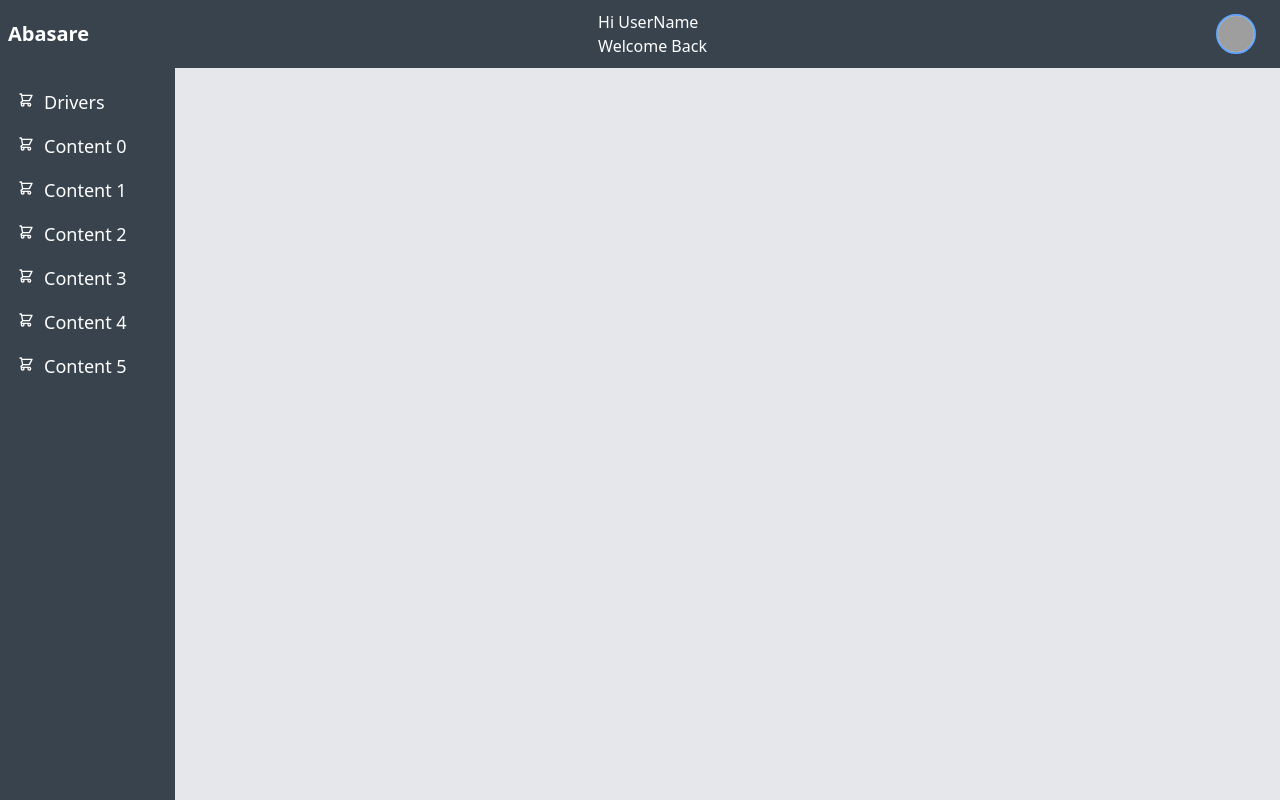
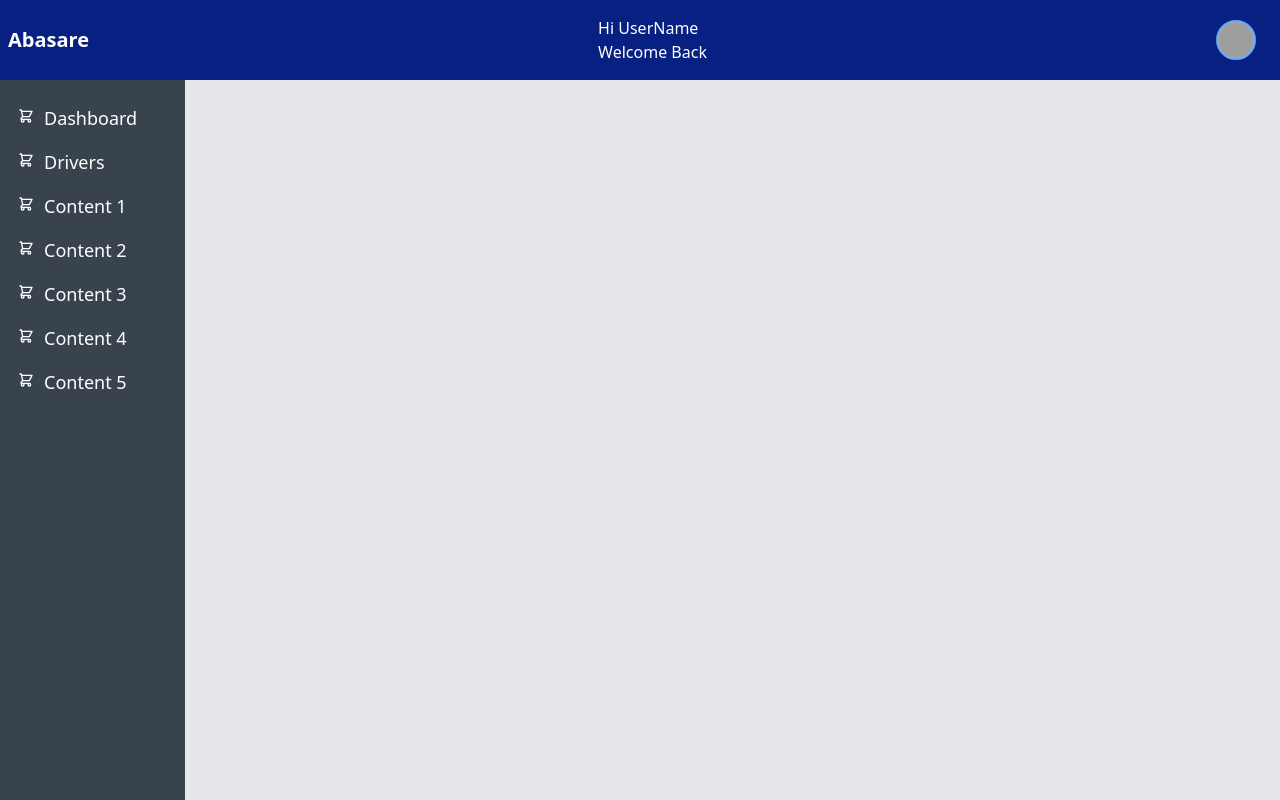
Before and after one commit to jeandamascyifuzo/abasare-fn, a React (Create React App) app: page /dashboard in a window 1280 px wide. Built offline with nearby package versions, Linux system fonts and the light colour scheme; grey boxes are pictures that could not be loaded.

Commit message:
new update

```diff
--- a/src/App.js
+++ b/src/App.js
@@ -13,7 +13,7 @@ function App() {
   // </div>
   <Router>
   <Routes>
-    {/* <Route path="/" exact element={<Home />} /> */}
+    {/* <Route path="/login" exact element={<MainRoutes />} /> */}
       <Route path="/dashboard/*" element={<DashRoute />} />
     <Route path="/*" exact element={<MainRoutes />} />
   </Routes>
--- a/src/components/DashHeader.js
+++ b/src/components/DashHeader.js
@@ -20,7 +20,7 @@ const DashHeader = () => {
 
     return (
         <>
-            <nav className="bg-[#38434e] w-screen px-4 lg:px-6 py-2.5 fixed border-b">
+            <nav className="bg-[#072081] w-screen px-4 lg:px-6 py-4 fixed border-b">
                 <div className="flex flex-wrap justify-between items-center mx-auto max-w-screen-2xl">
                     <div className='h-10 w-10 pt-2.5 text-white lg:hidden'
                         onClick={handleClick}
--- /dev/null
+++ b/src/components/Graph.js
@@ -0,0 +1,11 @@
+import React from 'react'
+
+const Graph = () => {
+  return (
+    <div className='lg:mt-32 ml-60'>
+      hello graph
+    </div>
+  )
+}
+
+export default Graph
--- a/src/components/SideBar.js
+++ b/src/components/SideBar.js
@@ -1,18 +1,18 @@
 import React from 'react';
-import { NavLink } from 'react-router-dom';
+import { Link, NavLink } from 'react-router-dom';
 import { HiOutlineShoppingCart, HiCog } from "react-icons/hi"
 
 const SideBar = ({ style }) => {
     return (
         <div
-            className={`${style} flex-col fixed mt-[2px] h-[100vh] xl:mt-16 left-0 bg-[#38434e] px-4 pt-6`}>
+            className={`${style} flex-col fixed mt-[2px] h-[100vh] xl:mt-20 left-0 bg-[#38434e] px-4 pt-6`}>
             <div className="list-none pr-8">
                 <li className="mb-4 hover:text-primary">
                     <a
-                        href="#link"
+                        href="link"
                         className="flex flex-row text-white">
                         <HiOutlineShoppingCart className="w-5 mr-2 mt-1" />
-                        <span className="text-lg ">Drivers</span>
+                        <span className="text-lg ">Dashboard</span>
                     </a>
                 </li>
                 <li className="mb-4 hover:text-primary">
@@ -20,7 +20,7 @@ const SideBar = ({ style }) => {
                         href="team"
                         className="flex flex-row text-white">
                         <HiOutlineShoppingCart className="w-5 mr-2 mt-1" />
-                        <span className="text-lg ">Content 0</span>
+                        <span className="text-lg ">Drivers</span>
                     </a>
                 </li>
                 <li className="mb-4 hover:text-primary">
--- a/src/components/Team.js
+++ b/src/components/Team.js
@@ -6,8 +6,6 @@ const team = () => {
   return (
     <>
       <div className='flex'>
-
-
         <div className=" lg:mt-32 ml-60 w-full h-min  lg:w-7/12 bg-white rounded-md p-4 m-2">
           <div className="w-full">
             <div className="card-header flex items-center justify-between">
--- a/src/routes/DashRoute.js
+++ b/src/routes/DashRoute.js
@@ -3,6 +3,7 @@ import SideBar from '../components/SideBar'
 import { Routes, Route } from 'react-router-dom';
 import DashboardHeader from '../components/DashHeader'
 import Team from '../components/Team';
+import Graph from '../components/Graph';
 
 
 const DashRoute = () => {
@@ -15,6 +16,8 @@ const DashRoute = () => {
         <SideBar toggle={handleClick} style="hidden lg:flex"/>
         <Routes>
           <Route path="/team" element={<Team />} />
+          <Route path="/dashboard" element={<Graph />} />
+
         </Routes>
       </div>
     </>
```
